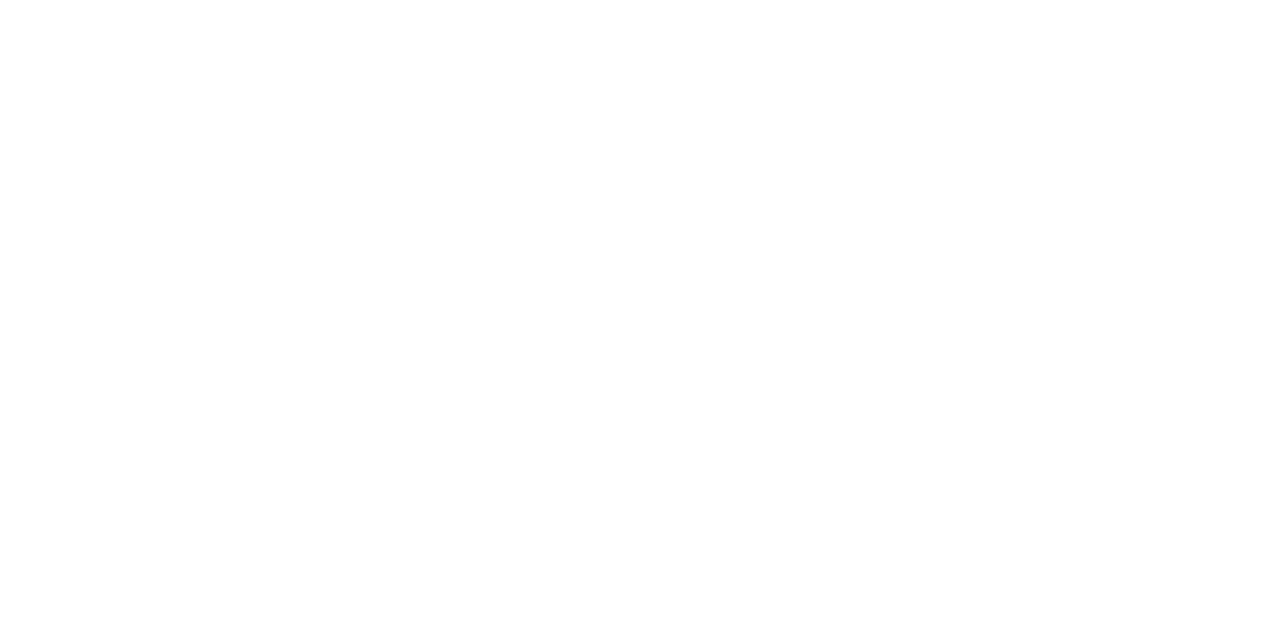
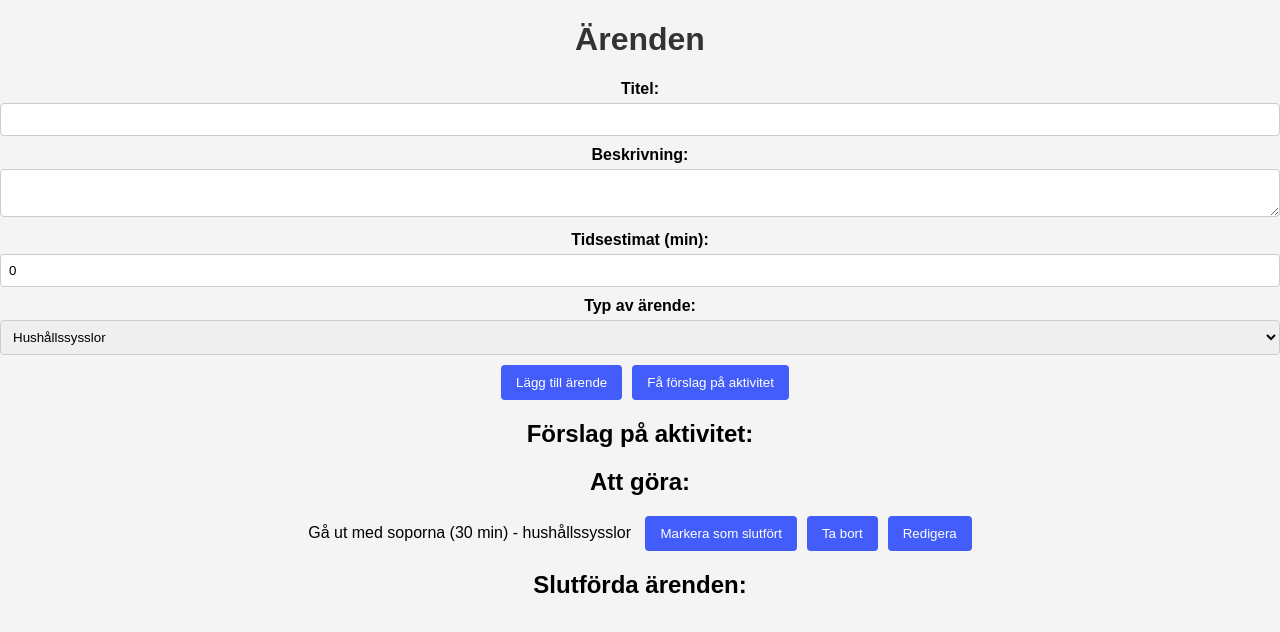
Before and after one commit to AlexanderLindgren1/Grupp-1-frontend-2, a React (Create React App) app: page /Tasks in a window 1280 px wide. Before the commit this address had no page. Shown: the top 632 px of the page. Built offline with nearby package versions, Linux system fonts and the light colour scheme.

Commit message:
added tasks

```diff
--- a/src/App.js
+++ b/src/App.js
@@ -1,13 +1,13 @@
 import logo from './logo.svg';
 import './App.css';
 import './components/Habits.css';
-
+import './components/Tasks';
 import { NewHabits } from './components/NewHabits';
 
 import Home from './components/Home';
 import { Routes, Route } from 'react-router-dom';
 import { Habits } from './components/Habits';
-
+import {Tasks} from './components/Tasks';
 function App() {
   return (
 
@@ -16,7 +16,7 @@
       <Routes>
         <Route path='/' element={<Home />} />
         <Route path='/Habits' element={<Habits />} />
-
+        <Route path ='/Tasks' element={<Tasks />} />
       </Routes>
 
     </div>
--- a/src/components/Home.jsx
+++ b/src/components/Home.jsx
@@ -3,6 +3,7 @@
 import { Link } from 'react-router-dom';
 import { Habits } from './Habits';
 import { Friends } from './Friends';
+import { Tasks } from './Tasks';
 
 const Home = () => {
     const topPrioritizedHabits = [
@@ -43,7 +44,7 @@
                     <li key={task.id}>{task.title} - Created at: {task.createdAt.toLocaleString()}</li>
                 ))}
             </ul>
-            <Link to="/tasks">Se fler</Link>
+            <Link to="/Tasks">Se fler</Link>
 
             <h1>Latest 5 Friends</h1>
             <ul>
--- /dev/null
+++ b/src/components/Tasks.css
@@ -0,0 +1,69 @@
+body {
+    font-family: 'Arial', sans-serif;
+    margin: 0;
+    padding: 0;
+    background-color: #f4f4f4;
+  }
+
+  .container {
+    max-width: 800px;
+    margin: 20px auto;
+    background-color: #fff;
+    padding: 20px;
+    border-radius: 8px;
+    box-shadow: 0 0 10px rgba(0, 0, 0, 0.1);
+  }
+
+  h1 {
+    color: #333;
+  }
+
+  label {
+    display: block;
+    margin-bottom: 5px;
+    font-weight: bold;
+  }
+
+  input,
+  textarea,
+  select {
+    width: 100%;
+    padding: 8px;
+    margin-bottom: 10px;
+    border: 1px solid #ccc;
+    border-radius: 4px;
+    box-sizing: border-box;
+  }
+
+  button { margin-left: 10px;
+    background-color: #425dfa;
+    color: #fff;
+    padding: 10px 15px;
+    border: none;
+    border-radius: 4px;
+    cursor: pointer;
+  }
+
+  button:hover {
+    background-color: #48de4f;
+  }
+
+  ul {
+    list-style: none;
+    padding: 0;
+  }
+
+  li {
+    margin-bottom: 10px;
+  }
+
+  .completed {
+    text-decoration: line-through;
+    color: #999;
+  }
+
+  .suggested-activity {
+    margin-left: 10px;
+
+    font-weight: bold;
+  }
--- /dev/null
+++ b/src/components/Tasks.jsx
@@ -0,0 +1,122 @@
+import React, { useState, useEffect } from "react";
+import './Tasks.css'
+export function Tasks(){
+  const [title, setTitle] = useState("");
+  const [description, setDescription] = useState("");
+  const [estimate, setEstimate] = useState(0);
+  const [type, setType] = useState("hushållssysslor");
+  const [tasks, setTasks] = useState([]);
+  const [completedTasks, setCompletedTasks] = useState([]);
+  const [suggestedActivity, setSuggestedActivity] = useState("");
+
+  useEffect(() => {
+    fetchTasks();
+  }, []);
+
+  const fetchTasks = () => {
+
+    const mockTasks = [
+      { id: 1, title: "Gå ut med soporna", description: "...", estimate: 30, type: "hushållssysslor" },
+
+    ];
+
+    setTasks(mockTasks);
+  };
+
+  const addTask = () => {
+    if (!title || !description || estimate <= 0) {
+      alert("Fyll i alla fält.");
+      return;
+    }
+
+    const newTask = { title, description, estimate, type };
+    setTasks([...tasks, newTask]);
+    resetForm();
+  };
+
+  const resetForm = () => {
+    setTitle("");
+    setDescription("");
+    setEstimate(0);
+    setType("hushållssysslor");
+  };
+
+  const suggestActivity = async () => {
+    try {
+      const response = await fetch("https://www.boredapi.com/api/activity");
+      const data = await response.json();
+      const activity = data.activity;
+      setSuggestedActivity(activity);
+      setTitle(activity);
+    } catch (error) {
+      console.error("Error fetching suggested activity:", error);
+    }
+  };
+
+  const completeTask = (taskId) => {
+    const taskToComplete = tasks.find((task) => task.id === taskId);
+    setCompletedTasks([...completedTasks, taskToComplete]);
+    setTasks(tasks.filter((task) => task.id !== taskId));
+  };
+
+  const removeTask = (taskId) => {
+    setTasks(tasks.filter((task) => task.id !== taskId));
+  };
+
+  const editTask = (taskId) => {
+    const taskToEdit = tasks.find((task) => task.id === taskId);
+    setTitle(taskToEdit.title);
+    setDescription(taskToEdit.description);
+    setEstimate(taskToEdit.estimate);
+    setType(taskToEdit.type);
+    removeTask(taskId);
+  };
+
+  return (
+    <div>
+      <h1>Ärenden</h1>
+      <div>
+        <label>Titel:</label>
+        <input type="text" value={title} onChange={(e) => setTitle(e.target.value)} />
+      </div>
+      <div>
+        <label>Beskrivning:</label>
+        <textarea value={description} onChange={(e) => setDescription(e.target.value)} />
+      </div>
+      <div>
+        <label>Tidsestimat (min):</label>
+        <input type="number" value={estimate} onChange={(e) => setEstimate(parseInt(e.target.value))} />
+      </div>
+      <div>
+        <label>Typ av ärende:</label>
+        <select value={type} onChange={(e) => setType(e.target.value)}>
+          <option value="hushållssysslor">Hushållssysslor</option>
+          <option value="aktivitetMedVänner">Aktivitet med vänner</option>
+          <option value="jobbrelaterad">Jobbrelaterad</option>
+        </select>
+      </div>
+      <button onClick={addTask}>Lägg till ärende</button>
+      <button onClick={suggestActivity}>Få förslag på aktivitet</button>
+      <h2>Förslag på aktivitet: {suggestedActivity}</h2>
+      <h2>Att göra:</h2>
+      <ul>
+        {tasks.map((task) => (
+          <li key={task.id}>
+            {task.title} ({task.estimate} min) - {task.type}{" "}
+            <button onClick={() => completeTask(task.id)}>Markera som slutfört</button>
+            <button onClick={() => removeTask(task.id)}>Ta bort</button>
+            <button onClick={() => editTask(task.id)}>Redigera</button>
+          </li>
+        ))}
+      </ul>
+      <h2>Slutförda ärenden:</h2>
+      <ul>
+        {completedTasks.map((task) => (
+          <li key={task.id}>{task.title}</li>
+        ))}
+      </ul>
+    </div>
+  );
+};
+
+export default Tasks;
```
